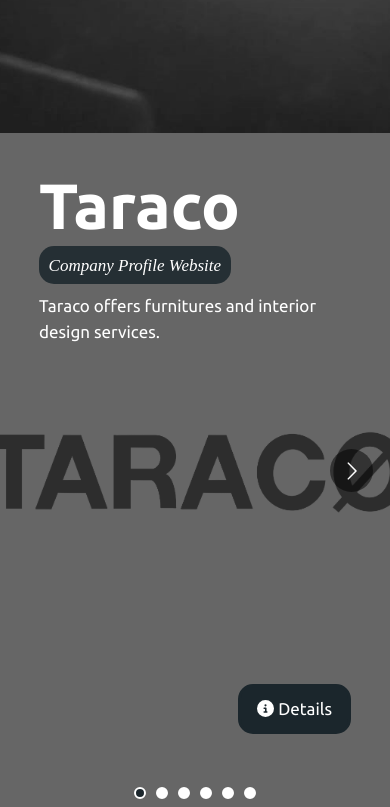
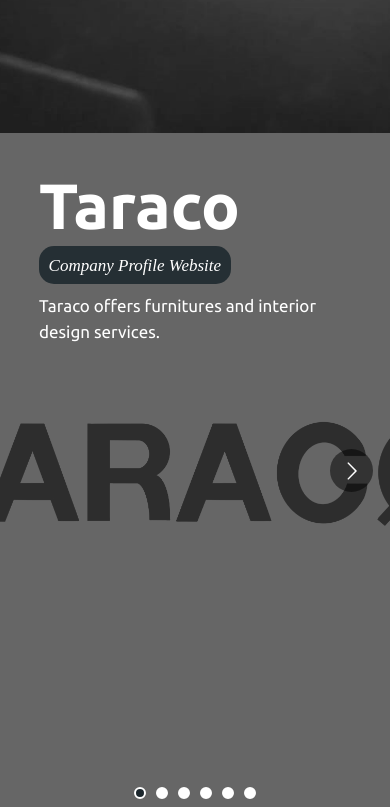
Before and after one commit to deceeeeee/deceeeeee.github.io, a React (Create React App) app: page / in a window 390 px wide. Shown: the part 7900-8707 px from the top of the page. Built offline with nearby package versions, Linux system fonts and the light colour scheme; a web font is replaced by a local one.

Commit message:
Fix and improve project slider

```diff
--- a/src/App.js
+++ b/src/App.js
@@ -3,6 +3,8 @@ import 'bootstrap/dist/css/bootstrap.min.css';
 import './App.css';
 import NavigationBar from './Component/Include/Navbar/Navbar';
 import NavigationContext from './Context/NavigationContext';
+import {BrowserRouter as Router} from 'react-router-dom';
+
 // import Footer from './Component/Include/Footer/Footer';
 
 // import Cursor from './Component/Utilities/Cursor/Cursor';
@@ -61,10 +63,12 @@ class App extends Component {
     console.log('Render App');
 
     return(
-      <div ref={state.appRef} className={"App"}>
-        <NavigationBar show={this.pathMatch(state.currentRoute)} navList={routes} onChoose={(path) => handleNavClick(path)} />
-        {/* <Footer show={ this.state.showApp && hasFooterRoutes.includes(this.state.currentRoute) } /> */}
-      </div>
+      <Router>
+        <div ref={state.appRef} className={"App"}>
+          <NavigationBar show={this.pathMatch(state.currentRoute)} navList={routes} onChoose={(path) => handleNavClick(path)} />
+          {/* <Footer show={ this.state.showApp && hasFooterRoutes.includes(this.state.currentRoute) } /> */}
+        </div>
+      </Router>
     );
   }
 }
--- a/src/Component/Include/Navbar/Navbar.jsx
+++ b/src/Component/Include/Navbar/Navbar.jsx
@@ -1,7 +1,7 @@
 import React, {Component, Fragment} from 'react';
 import {Nav, Navbar} from 'react-bootstrap';
 import './Navbar.scss';
-import {Routes, BrowserRouter as Router, Route, NavLink} from "react-router-dom";
+import {Routes, Route, NavLink} from "react-router-dom";
 
 import Init from '../../../Init/Init';
 
@@ -46,7 +46,6 @@ class NavigationBar extends Component {
 
         return (
             <Fragment>
-                <Router>
                     <Navbar ref={state.navbarElement} expand="md" variant='dark'>
                         <Navbar.Brand href="/">
                             @deceeeeee
@@ -94,7 +93,6 @@ class NavigationBar extends Component {
                             )
                         }
                     </Routes>
-                </Router>
             </Fragment>
         );
     }
--- a/src/Component/PagesComponent/Portfolio/Portfolio.jsx
+++ b/src/Component/PagesComponent/Portfolio/Portfolio.jsx
@@ -32,9 +32,9 @@ const PortfolioItem = (props) => {
                         { desc }
                     </p>
                     <div className="portfolio-btn-container">
-                        <Link to={"/projects?id=" + projectIndex} className="btn-portfolio btn-portfolio-detail">
+                        {/* <Link to={"/projects?id=" + projectIndex} className="btn-portfolio btn-portfolio-detail">
                             <FontAwesomeIcon icon={['fas', 'info-circle']}/> Details
-                        </Link>
+                        </Link> */}
                     </div>
                 </div>
             </div>
@@ -123,9 +123,9 @@ const Portfolio = (props) => {
                         Click here to see more projects!
                     </h3>
                     <br />
-                    <a href="/projects?id=5" className="btn-portfolio btn-portfolio-detail">
+                    <Link to="/projects" className="btn-portfolio btn-portfolio-detail">
                         <FontAwesomeIcon icon={['fas', 'info-circle']}/> Details
-                    </a>
+                    </Link>
                 </div>
             </div>
         </Carousel>
--- a/src/Component/PagesComponent/Portfolio/Portfolio.scss
+++ b/src/Component/PagesComponent/Portfolio/Portfolio.scss
@@ -33,9 +33,9 @@ $secondaryColor: var(--base-secondary-color);
 
     .portfolio-item {
         height: 100%;
+        overflow: hidden;
         display: flex;
-        justify-content: center;
-        overflow: hidden;
+        align-items: center;
 
         &.dark-bg {
             background-color: $primaryColor;
@@ -60,13 +60,15 @@ $secondaryColor: var(--base-secondary-color);
         }
 
         .portfolio-cover {
-            max-width: 100%;
+            width: 100%;
             min-height: 100%;
         }
 
         @media screen and (max-width: 1240px) {
+            justify-content: center;
+
             .portfolio-cover {
-                max-width: none;
+                width: auto;
             }
         }
 
```
